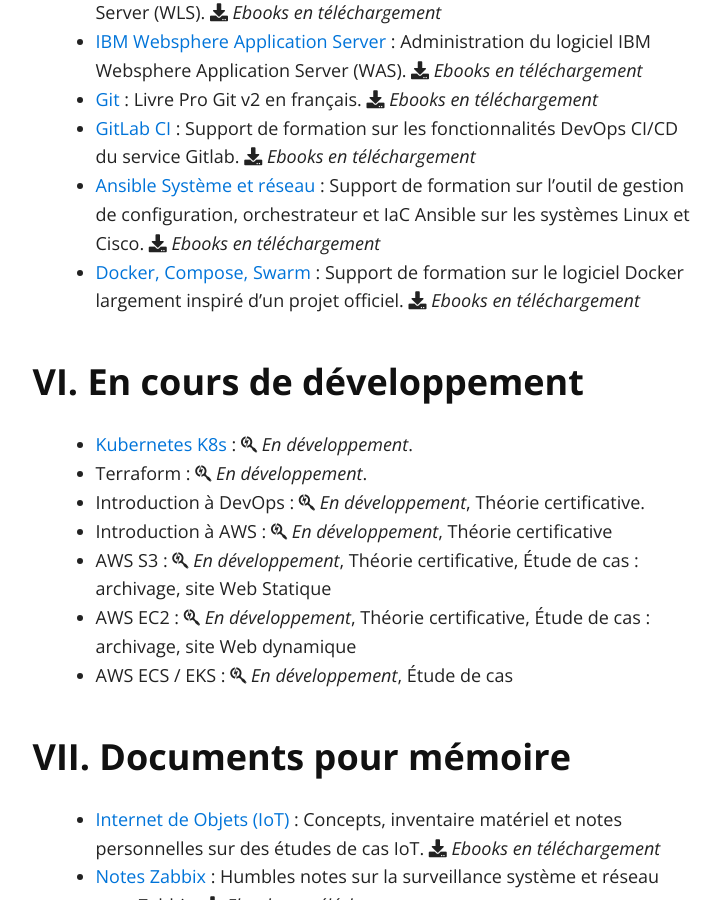
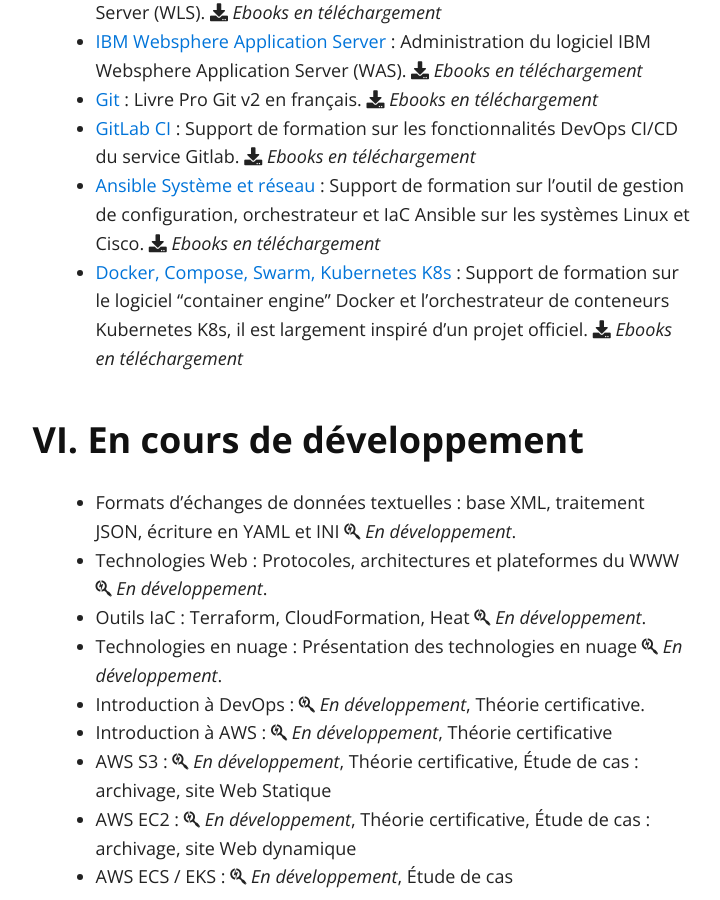
Before and after one commit to goffinet/biblio, a Jekyll site: the page built from index.md, in a window 1280 px wide and 900 px high, scrolled down 4173 px. Shown: the whole window, without its empty margins (259-979 px from the left). Built offline with Jekyll 4.4.1, drawn with Linux system fonts in a browser that asks for light colours; some of the changed text lies outside the part shown.

Commit message:
Update index.md

```diff
--- a/index.md
+++ b/index.md
@@ -56,12 +56,14 @@ _François-Emmanuel Goffinet_
 * [Git](https://git.goffinet.org) : Livre Pro Git v2 en français. <i class="fas fa-download"></i> _Ebooks en téléchargement_
 * [GitLab CI](https://gitlab-ci.goffinet.org) : Support de formation sur les fonctionnalités DevOps CI/CD du service Gitlab. <i class="fas fa-download"></i> _Ebooks en téléchargement_
 * [Ansible Système et réseau](https://ansible.goffinet.org) : Support de formation sur l'outil de gestion de configuration, orchestrateur et IaC Ansible sur les systèmes Linux et Cisco. <i class="fas fa-download"></i> _Ebooks en téléchargement_
-* [Docker, Compose, Swarm](https://docker.goffinet.org) : Support de formation sur le logiciel Docker largement inspiré d'un projet officiel. <i class="fas fa-download"></i> _Ebooks en téléchargement_
+* [Docker, Compose, Swarm, Kubernetes K8s](https://docker.goffinet.org) : Support de formation sur le logiciel "container engine" Docker et l'orchestrateur de conteneurs Kubernetes K8s, il est largement inspiré d'un projet officiel. <i class="fas fa-download"></i> _Ebooks en téléchargement_
 
 ### VI. En cours de développement
 
-* [Kubernetes K8s](https://k8s.goffinet.org) : <i class="fab fa-searchengin"></i> _En développement_.
-* Terraform  : <i class="fab fa-searchengin"></i> _En développement_.
+* Formats d'échanges de données textuelles : base XML, traitement JSON, écriture en YAML et INI <i class="fab fa-searchengin"></i> _En développement_.
+* Technologies Web : Protocoles, architectures et plateformes du WWW <i class="fab fa-searchengin"></i> _En développement_.
+* Outils IaC : Terraform, CloudFormation, Heat <i class="fab fa-searchengin"></i> _En développement_.
+* Technologies en nuage : Présentation des technologies en nuage <i class="fab fa-searchengin"></i> _En développement_.
 * Introduction à DevOps :  <i class="fab fa-searchengin"></i> _En développement_, Théorie certificative.
 * Introduction à AWS  :  <i class="fab fa-searchengin"></i> _En développement_, Théorie certificative
 * AWS S3  : <i class="fab fa-searchengin"></i> _En développement_, Théorie certificative, Étude de cas : archivage, site Web Statique
```
Also changed, not shown: other parts of index.md (+1 -1 lines).
